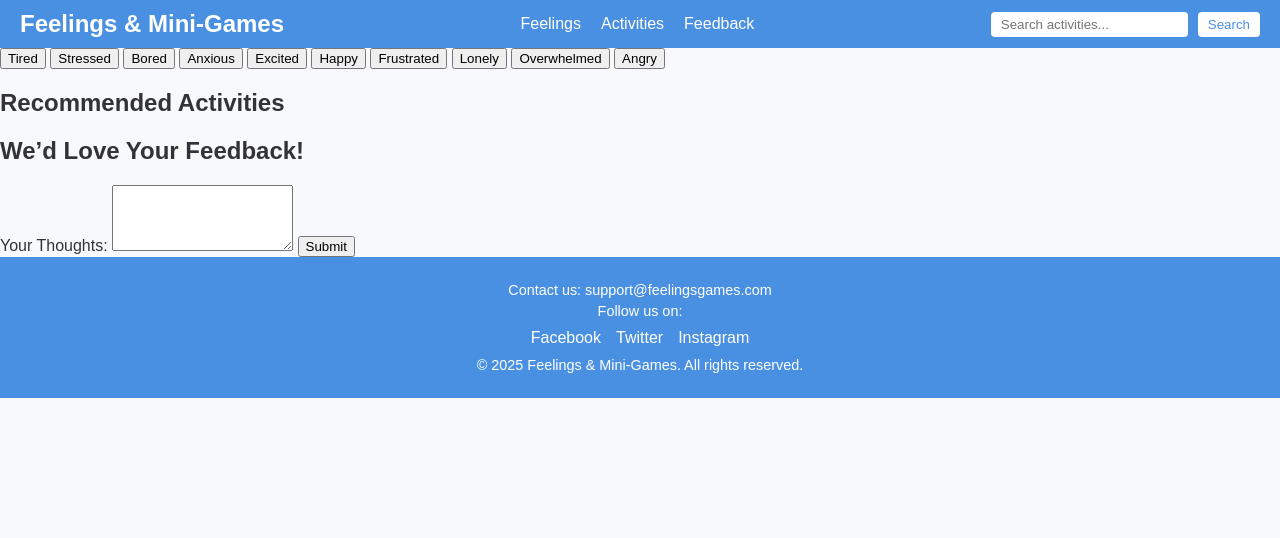
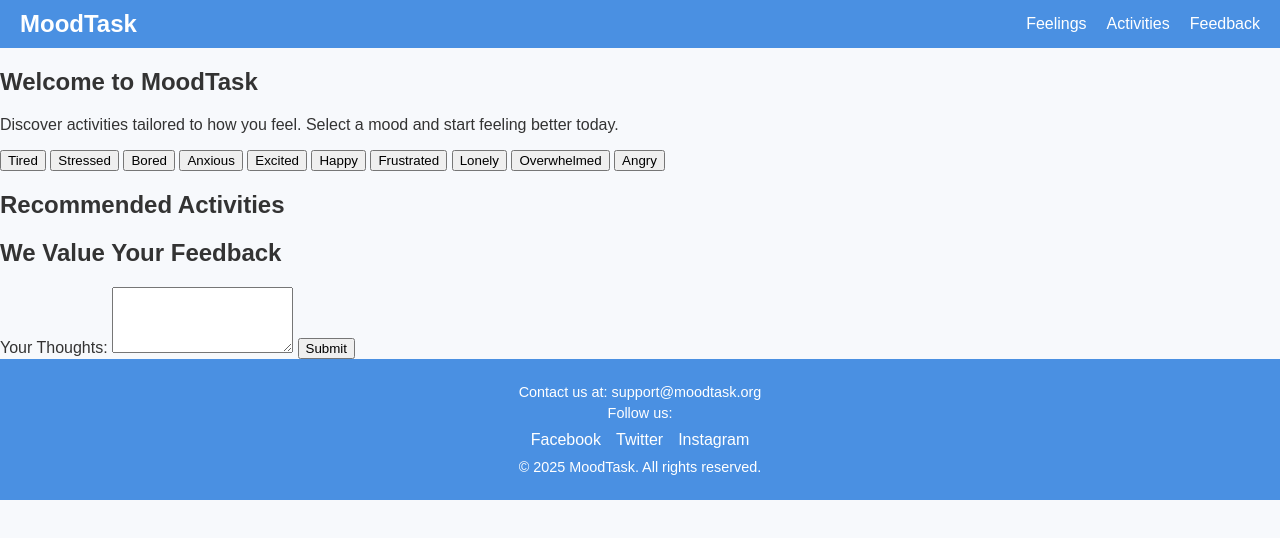
Before and after one commit to AIFuture180/MoodTask8, a plain HTML site: page index.html in a window 1280 px wide. Drawn offline with Linux system fonts and the light colour scheme.

Commit message:
Update index.html

```diff
--- a/index.html
+++ b/index.html
@@ -3,27 +3,29 @@
 <head>
   <meta charset="UTF-8">
   <meta name="viewport" content="width=device-width, initial-scale=1.0">
-  <title>Feelings & Mini-Games</title>
+  <title>MoodTask: Feel Better, One Click at a Time</title>
   <link rel="stylesheet" href="styles.css">
 </head>
 <body>
   <header id="main-header">
     <div class="logo">
-      <h1>Feelings & Mini-Games</h1>
+      <h1>MoodTask</h1>
     </div>
     <nav class="navbar">
       <a href="#feelings-grid">Feelings</a>
       <a href="#activity-recommendations">Activities</a>
       <a href="#feedback">Feedback</a>
     </nav>
-    <div class="search-bar">
-      <input type="text" placeholder="Search activities...">
-      <button>Search</button>
-    </div>
   </header>
 
   <main>
+    <section id="intro">
+      <h2>Welcome to MoodTask</h2>
+      <p>Discover activities tailored to how you feel. Select a mood and start feeling better today.</p>
+    </section>
+
     <section id="feelings-grid">
+      <div class="buttons-container">
         <button class="feeling-btn" data-feeling="tired">Tired</button>
         <button class="feeling-btn" data-feeling="stressed">Stressed</button>
         <button class="feeling-btn" data-feeling="bored">Bored</button>
@@ -34,6 +36,7 @@
         <button class="feeling-btn" data-feeling="lonely">Lonely</button>
         <button class="feeling-btn" data-feeling="overwhelmed">Overwhelmed</button>
         <button class="feeling-btn" data-feeling="angry">Angry</button>
+      </div>
     </section>
 
     <section id="activity-recommendations">
@@ -42,7 +45,7 @@
     </section>
 
     <section id="feedback">
-      <h2>We’d Love Your Feedback!</h2>
+      <h2>We Value Your Feedback</h2>
       <form action="https://formspree.io/f/your-form-id" method="POST">
         <label for="message">Your Thoughts:</label>
         <textarea id="message" name="message" rows="4"></textarea>
@@ -53,14 +56,14 @@
 
   <footer id="main-footer">
     <div class="footer-content">
-      <p>Contact us: <a href="mailto:support@feelingsgames.com">support@feelingsgames.com</a></p>
-      <p>Follow us on:</p>
+      <p>Contact us at: <a href="mailto:support@moodtask.org">support@moodtask.org</a></p>
+      <p>Follow us:</p>
       <div class="social-icons">
         <a href="#">Facebook</a>
         <a href="#">Twitter</a>
         <a href="#">Instagram</a>
       </div>
-      <p>&copy; 2025 Feelings & Mini-Games. All rights reserved.</p>
+      <p>&copy; 2025 MoodTask. All rights reserved.</p>
     </div>
   </footer>
 
```
Lines whose indentation alone changed are shown as unchanged.
